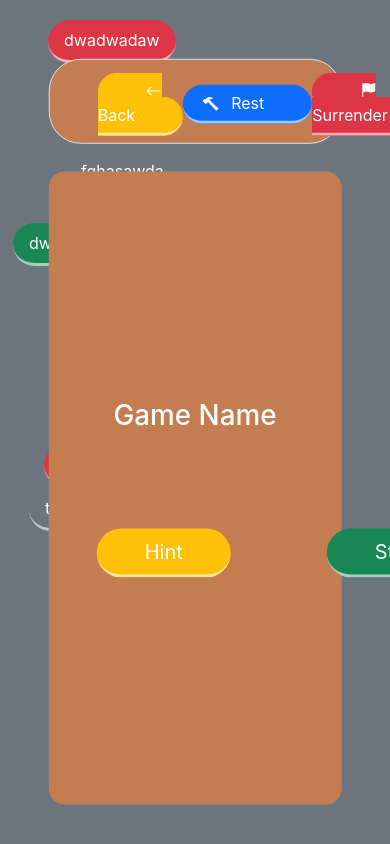
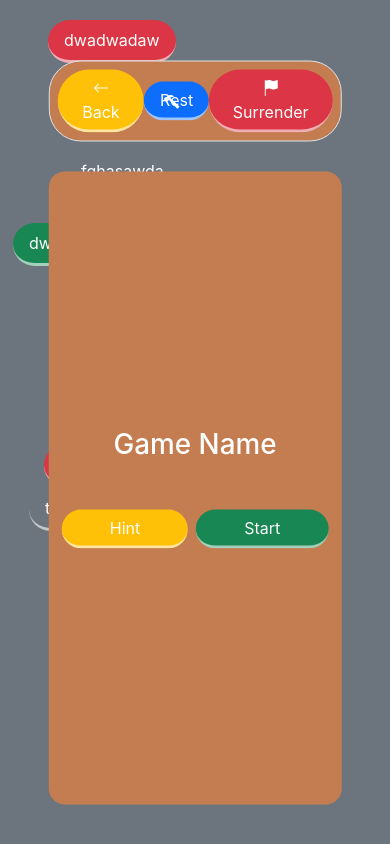
Before and after one commit to Ali-Alahdal/Miss, a React (Create React App) app: page / in a window 390 px wide. Shown: the top 844 px of the page. Built offline with nearby package versions, Linux system fonts and the light colour scheme.

Commit message:
all app responsive

```diff
--- a/src/App.css
+++ b/src/App.css
@@ -21,6 +21,10 @@ body , #root{
 .qs_box{
   height: 500px;
 }
+.hover_btn:hover{
+  background-color: #0000007a !important;
+}
+
 
 .first_btn{
   position: relative;
--- a/src/components/Layout/Header.js
+++ b/src/components/Layout/Header.js
@@ -53,11 +53,11 @@ function Header() {
 
     },[resRef,window])
 
-    return (<header className="w-75 m-auto rounded-5 ps-5 pe-5 d-flex align-items-center border position-absolute start-50  translate-middle z-3  " style={{height:"10%",backgroundColor:"#c47d51",borderBottom:"#e3a57f",top:"12%"}}>
-            <ul className="w-100 list-unstyled d-flex justify-content-between align-items-center mt-auto  ">
+    return (<header className="w-75  rounded-5  d-flex align-items-center border position-absolute start-50  translate-middle z-3  " style={{backgroundColor:"#c47d51",borderBottom:"#e3a57f",top:"12%"}}>
+            <ul className="w-100 list-unstyled d-flex justify-content-between align-items-center m-2  ">
                 <li className="">
 
-                    <Link onClick={Back} to={"/"} className="text-decoration-none bg-warning text-white p-2 rounded-pill ps-5 pe-5 border-bottom border-warning-subtle border-3  " >
+                    <Link onClick={Back} to={"/"} className="hover_btn text-decoration-none bg-warning text-white btn border-0 ps-3 pe-3 rounded-pill  border-bottom border-warning-subtle border-3  " >
                     <i class="bi bi-arrow-left "></i> Back
                     </Link>
                 </li>
@@ -65,12 +65,12 @@ function Header() {
 
                     {hammerPosition ? <Hammer pos={{x : hammerPosition.x , y :  hammerPosition.y}} /> : null}
 
-                    <Link  ref={resRef} onClick={Rest} to={"/"} className="text-decoration-none  text-white bg-primary text-white  p-2 rounded-pill ps-5 pe-5 border-bottom border-primary-subtle border-3 " >
+                    <Link  ref={resRef} onClick={Rest} to={"/"} className="hover_btn text-decoration-none  text-white bg-primary text-white  btn border-0 ps-3 pe-3 rounded-pill border-bottom border-primary-subtle border-3 " >
                         Rest
                     </Link>
                 </li>
                 <li className="">
-                    <Link onClick={surrender} to={"/"} className="text-decoration-none bg-danger text-white p-2 rounded-pill ps-5 pe-5  border-bottom border-danger-subtle border-3" >
+                    <Link onClick={surrender} to={"/"} className="hover_btn text-decoration-none bg-danger text-white btn border-0 ps-3 pe-3 rounded-pill border-bottom border-danger-subtle border-3" >
                         <i className="bi bi-flag-fill"></i>  Surrender
                     </Link>
                 </li>
--- a/src/components/pages/StartMenu.js
+++ b/src/components/pages/StartMenu.js
@@ -19,17 +19,17 @@ function StartMenu() {
 
                 <h1 className="mb-5 text-white">Game Name</h1>
 
-                <div className="d-flex m-auto">
-                    <ul className="list-unstyled d-flex m-auto text-white fs-5 ">
+                <div className="d-flex justify-content-center align-items-center">
+                    <ul className="list-unstyled d-flex mb-0 text-white fs-5 ">
 
                         <li  className="">
-                            <BreakableButton text={"Hint"} style={"border-0 text-white me-5 ms-5 mt-5 bg-warning rounded-pill ps-5 pe-5 p-2 border-bottom border-warning-subtle border-3"}
+                            <BreakableButton text={"Hint"} style={"hover_btn border-0 text-white me-1 bg-warning rounded-pill btn border-0 text-light ps-5 pe-5 border-bottom border-warning-subtle border-3"}
                             styleS={"border-0    bg-warning rounded-pill  p-2 border-bottom border-warning-subtle border-3"}
 
                             />
                         </li>
 
-                        <li onClick={handleStart} style={{cursor: "pointer"}} className="me-5 ms-5 mt-5 bg-success rounded-pill  ps-5 pe-5 p-2 border-bottom border-success-subtle border-3" >
+                        <li onClick={handleStart} style={{cursor: "pointer"}} className="hover_btn ms-1  bg-success rounded-pill btn border-0 text-light ps-5 pe-5 border-bottom border-success-subtle border-3" >
 
                              Start
                          </li>
```
